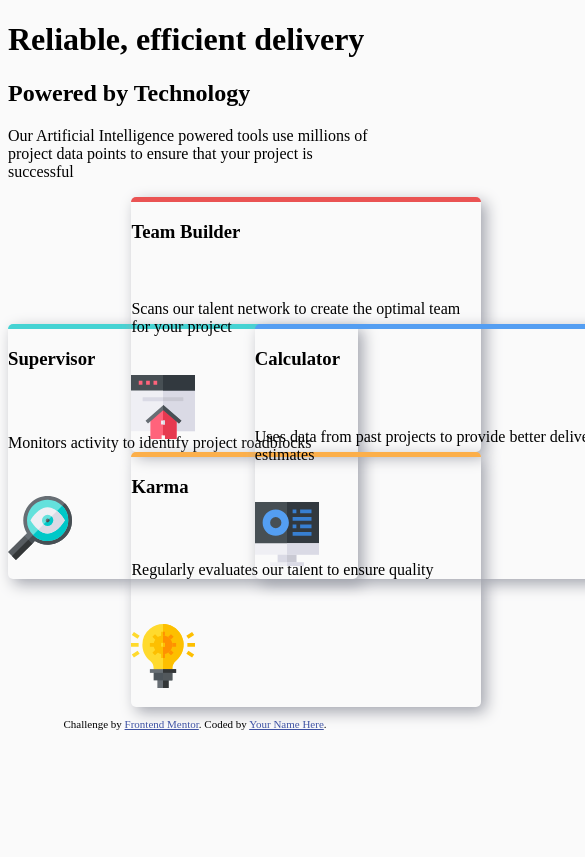
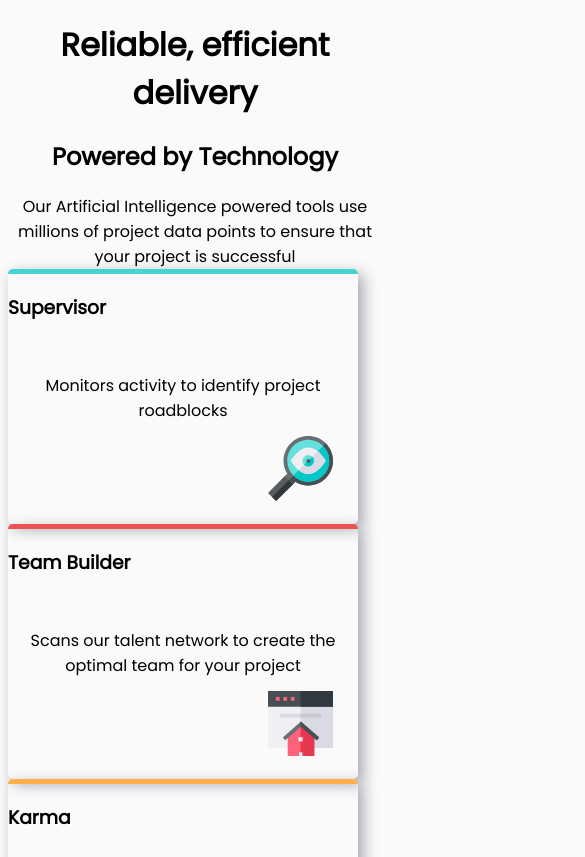
Before and after one commit to Etavares1301/migra-dev-dojo02, a plain HTML site: page index.html in a window 390 px wide. Shown: the top 857 px of the page, 585 px wide, since content can reach past the window. Drawn offline with Linux system fonts and the light colour scheme.

Commit message:
estruturamos o alinhamento do cabecalho layout responsivo

```diff
--- a/index.html
+++ b/index.html
@@ -1,56 +1,65 @@
 <!DOCTYPE html>
 <html lang="en">
+
 <head>
     <meta charset="UTF-8">
-  <meta name="viewport" content="width=device-width, initial-scale=1.0"> <!-- displays site properly based on user's device -->
+    <meta name="viewport" content="width=device-width, initial-scale=1.0">
+    <!-- displays site properly based on user's device -->
 
     <link rel="icon" type="image/png" sizes="32x32" href="./images/favicon-32x32.png">
-  <link rel="stylesheet" href="style.css"/>
+    <link rel="stylesheet" href="style.css" />
     <title>Frontend Mentor | Four card feature section</title>
 
     <!-- Feel free to remove these styles or customise in your own stylesheet 👍 -->
     <style>
-    .attribution { font-size: 11px; text-align: center; }
-    .attribution a { color: hsl(228, 45%, 44%); }
+        .attribution {
+            font-size: 11px;
+            text-align: center;
+        }
+
+        .attribution a {
+            color: hsl(228, 45%, 44%);
+        }
     </style>
 </head>
+
 <body>
-<div>
-  <h1 class="Titulo">Reliable, efficient delivery</h1>
-  <h2 class="SubTitulo">Powered by Technology</h2>
-  <p>Our Artificial Intelligence powered tools use millions of project data points
-    to ensure that your project is successful</p>
+    <div class="Cabecalho">
+        <h1 class="Titulo ">Reliable, efficient delivery</h1>
+        <h2 class="SubTitulo ">Powered by Technology</h2>
+        <p>Our Artificial Intelligence powered tools use millions of project data points to ensure that your project is successful</p>
     </div>
 
 
-<div class="Container">
+    <div class="Container ">
 
-  <div class="Quadrado Supervisor --BordaCyan">
+        <div class="Quadrado Supervisor --BordaCyan ">
 
             <h3>Supervisor</h3>
             <p>Monitors activity to identify project roadblocks</p>
-        <img src="images/icon-supervisor.svg" alt="Lupa">
+            <img src="images/icon-supervisor.svg " alt="Lupa ">
+
         </div>
 
-  <div class="Quadrado TeamBuilder --BordaVermelho">
+        <div class="Quadrado TeamBuilder --BordaVermelho ">
 
             <h3>Team Builder</h3>
             <p>Scans our talent network to create the optimal team for your project</p>
-     <img src="images/icon-team-builder.svg" alt="cazinha">
+            <img src="images/icon-team-builder.svg " alt="cazinha ">
         </div>
 
-  <div class="Quadrado Karma --BordaLaranja">
+        <div class="Quadrado Karma --BordaLaranja ">
 
             <h3>Karma</h3>
             <p>Regularly evaluates our talent to ensure quality</p>
-   <img src="images/icon-karma.svg" alt="Lâmpada">
+            <img src="images/icon-karma.svg " alt="Lâmpada ">
         </div>
 
-  <div class="Quadrado Calculator --BordaAzul">
+        <div class="Quadrado Calculator --BordaAzul ">
 
             <h3>Calculator</h3>
             <p>Uses data from past projects to provide better delivery estimates</p>
-   <img src="images/icon-calculator.svg" alt="calculadora">
+            <img src="images/icon-calculator.svg " alt="calculadora ">
         </div>
 
 
@@ -65,10 +74,10 @@
 
 
     <footer>
-    <p class="attribution">
-      Challenge by <a href="https://www.frontendmentor.io?ref=challenge" target="_blank">Frontend Mentor</a>.
-      Coded by <a href="#">Your Name Here</a>.
+        <p class="attribution ">
+            Challenge by <a href="https://www.frontendmentor.io?ref=challenge " target="_blank ">Frontend Mentor</a>. Coded by <a href="# ">Your Name Here</a>.
         </p>
     </footer>
 </body>
+
 </html>
--- a/style.css
+++ b/style.css
@@ -1,55 +1,92 @@
-body{
+@import url('https://fonts.googleapis.com/css2?family=Poppins&display=swap');
+body {
     background-color: hsl(0, 0%, 98%);
+    font-family: 'Poppins', sans-serif;
 }
 
-.Quadrado{
+img {
+    height: 65px;
+    width: 65px;
+    margin-left: 260px;
+    margin-top: -20px;
+}
+
+.Cabecalho {
+    text-align: center;
+}
+
+.Titulo {
+    text-align: center;
+}
+
+.SubTitulo {
+    text-align: center;
+}
+
+p {
+    text-align: center;
+    max-width: 600px;
+    margin: 0 auto;
+}
+
+.Quadrado {
     width: 350px;
     height: 250px;
-    box-shadow: 5px 5px 15px  hsl(229, 6%, 66%);
+    box-shadow: 5px 5px 15px hsl(229, 6%, 66%);
     display: grid;
     border-top: 5px solid;
     border-radius: 5px;
 }
 
-.Container{
+.Container {
     display: grid;
     grid-template-columns: 33% 33% 33%;
     grid-template-rows: 50% 50%;
     align-items: center;
 }
 
-.--BordaVermelho{
+.--BordaVermelho {
     border-color: hsl(0, 78%, 62%)
 }
 
-.--BordaCyan{
+.--BordaCyan {
     border-color: hsl(180, 62%, 55%)
 }
 
-.--BordaLaranja{
+.--BordaLaranja {
     border-color: hsl(34, 97%, 64%)
 }
 
-.--BordaAzul{
+.--BordaAzul {
     border-color: hsl(212, 86%, 64%)
 }
 
-.Supervisor{
+.Supervisor {
     grid-gap: 10px 10px;
     grid-area: 1 / 1 / span 2 / span 2;
 }
 
-.TeamBuilder{
+.TeamBuilder {
     grid-gap: 10px 10px;
     grid-area: 1 / 2 / span 1 / span 2
 }
 
-.Karma{
+.Karma {
     grid-gap: 10px 10px;
     grid-area: 2 / 2 / span 2 / span 2
 }
 
-.Calculator{
+.Calculator {
     grid-gap: 10px 10px;
     grid-area: 1 / 3 / span 2 / span 2
 }
+
+@media only screen and (max-width: 600px) {
+    .Container {
+        display: block;
+    }
+    .Quadrado {}
+    .body {
+        text-align: center;
+    }
+}
```
Lines whose indentation alone changed are shown as unchanged.
